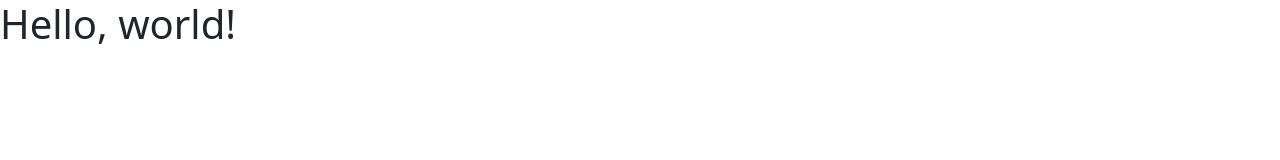
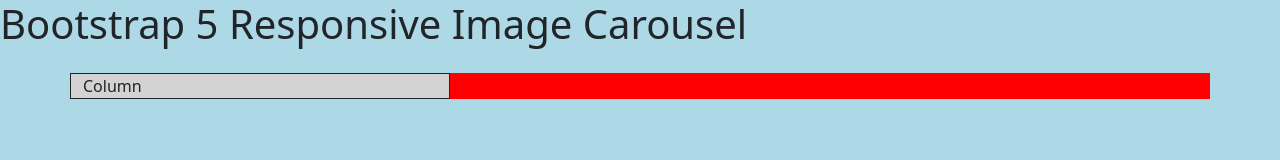
Before and after one commit to iantdwalker/Responsive-Image-Thumbnail-Gallery, a plain HTML site: page index.html in a window 1280 px wide. Drawn offline with nearby package versions, Linux system fonts and the light colour scheme.

Commit message:
Added a basic Bootstrap grid

```diff
--- a/css/styles.css
+++ b/css/styles.css
@@ -0,0 +1,18 @@
+#body {
+    background-color: lightblue;
+}
+
+#root-container {
+    background-color: green;
+    margin-top: 25px;
+}
+
+.my-grid-row {
+    background-color: red;
+}
+
+.my-grid-col {
+    background-color: lightgrey;
+    border-style: solid;
+    border-width: 1px;
+}
--- a/index.html
+++ b/index.html
@@ -13,10 +13,15 @@
         <!-- Site css -->
         <link href="css/styles.css" rel="stylesheet" />
     </head>
-    <body id="page-top">
-        <h1>Hello, world!</h1>
-
-
+    <body id="body">
+        <h1>Bootstrap 5 Responsive Image Carousel</h1>
+        <div class="container" id="root-container">
+            <div class="row my-grid-row">
+                <div class="col-4 my-grid-col">
+                    Column
+                </div>
+            </div>
+        </div>
 
         <!-- Bootstrap and Popper Bundled JS -->
         <script src="https://cdn.jsdelivr.net/npm/bootstrap@5.1.3/dist/js/bootstrap.bundle.min.js" integrity="sha384-ka7Sk0Gln4gmtz2MlQnikT1wXgYsOg+OMhuP+IlRH9sENBO0LRn5q+8nbTov4+1p" crossorigin="anonymous"></script>
```
